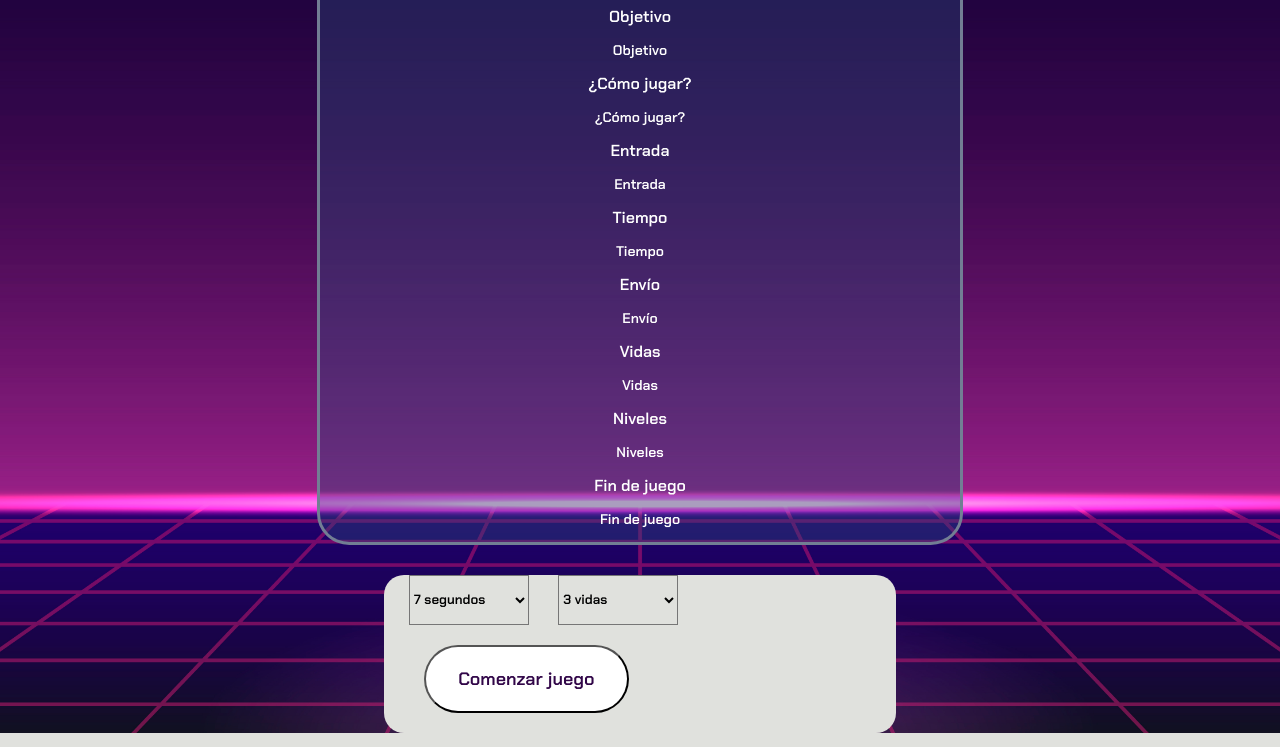
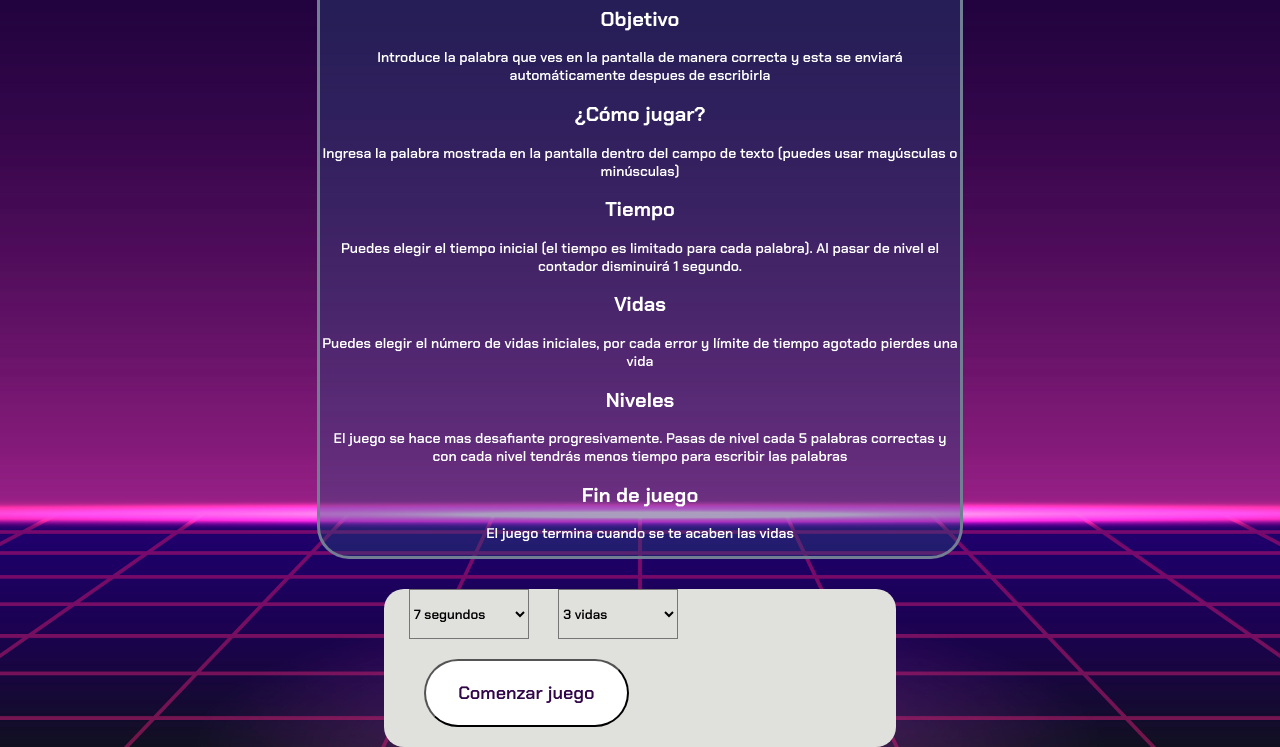
Before and after one commit to zmartand/carreraPalabras, a website: page index.html in a window 1280 px wide. Shown: the part 224-971 px from the top of the page. Drawn offline with Linux system fonts and the light colour scheme; a web font is replaced by a local one.

Commit message:
terminado

```diff
--- a/index.html
+++ b/index.html
@@ -15,31 +15,26 @@
 <div id="instrucciones">
     <h1>Instrucciones</h1>
     <h2>Objetivo</h2>
-    <h3>Objetivo</h3>
+    <h3>Introduce la palabra que ves en la pantalla de manera correcta y esta se enviará automáticamente despues de escribirla</h3>
     <h2>¿Cómo jugar?</h2>
-    <h3>¿Cómo jugar?</h3>
-    <h2>Entrada</h2>
-    <h3>Entrada</h3>
+    <h3>Ingresa la palabra mostrada en la pantalla dentro del campo de texto (puedes usar mayúsculas o minúsculas)</h3>
     <h2>Tiempo</h2>
-    <h3>Tiempo</h3>
-    <h2>Envío</h2>
-    <h3>Envío</h3>
+    <h3>Puedes elegir el tiempo inicial (el tiempo es limitado para cada palabra). Al pasar de nivel el contador disminuirá 1 segundo. </h3>
     <h2>Vidas</h2>
-    <h3>Vidas</h3>
+    <h3>Puedes elegir el número de vidas iniciales, por cada error y límite de tiempo agotado pierdes una vida</h3>
     <h2>Niveles</h2>
-    <h3>Niveles</h3>
+    <h3>El juego se hace mas desafiante progresivamente. Pasas de nivel cada 5 palabras correctas y con cada nivel tendrás menos tiempo para escribir las palabras</h3>
     <h2>Fin de juego</h2>
-    <h3>Fin de juego</h3>
+    <h3>El juego termina cuando se te acaben las vidas</h3>
 
 </div>
 <div id="opciones">
     <!-- Selección tiempo -->
-    <select id="baseTiempo" onchange="document.getElementById('tiempoPersonalizado').style.display = this.value === 'personalizar' ? '' : 'none';">
+    <select id="baseTiempo">
         <option value="10000">10 segundos</option>
         <option value="7000" selected>7 segundos</option>
         <option value="5000">5 segundos</option>
         <option value="3000">3 segundos</option>
-        <!--    <option value="personalizar">Personalizar</option>-->
     </select>
     <!-- Selección vidas -->
     <select id="vidasBase">
@@ -50,8 +45,7 @@
         <option value="2">2 vidas</option>
         <option value="1">1 vida</option>
     </select>
-    <!--<input type="numero" id="tiempoPersonalizado" placeholder="Tiempo personalizado (Segundos)" min="2" step="1" style="display: none">-->
-    <button onclick="empezarJuegoTiempoPersonalizado()">
+    <button onclick="empezarJuegoSeleccion()">
         Comenzar juego
     </button>
 </div>
--- a/script.js
+++ b/script.js
@@ -1,3 +1,4 @@
+//Variables y constantes del juego
 const palabrasArray = ["Gato", "Maravilloso", "Caramelo", "Oceano", "Sol", "Espacio", "Programar", "Eclipse", "Chocolate", "Bosque", "Perro", "Gemelo", "Mar", "Tomate", "Teclado", "Amigable", "Hogar", "Marca", "Computador", "Paisaje", "Pendiente", "Comida", "Amigo", "Estudiante", "Viaje"];
 let contadorPalabrasCorrectas = 0;
 let nivel = 1;
@@ -12,7 +13,6 @@ const palabraUsuario = document.getElementById('usuarioInput');
 const actualizarVisualizacion = () =>{
     nivelContadorSpan.textContent = nivel;
     vidasContadorSpan.textContent = vidas;
-    document.getElementById('resultado').textContent = "";
 }
 
 const palabraRandom = () => {
@@ -20,7 +20,7 @@ const palabraRandom = () => {
     document.getElementById('palabra').textContent = palabras;
 }
 
-const empezarJuegoTiempoPersonalizado = () =>{
+const empezarJuegoSeleccion = () =>{
     const seleccionado = document.getElementById('baseTiempo').value;
     const seleccionVidas = document.getElementById('vidasBase').value;
     sessionStorage.setItem('tiempoBase', seleccionado);// Guarda el tiempo base seleccionado en el almacenamiento de sesión
@@ -45,6 +45,7 @@ const inicio = () => {
 const validarPalabra = () => {
     if (palabraUsuario.value.toLocaleLowerCase() === palabras.toLowerCase()) {
         document.getElementById('usuarioInput').value = ""; // Limpiar la entrada
+        document.getElementById('instruccion').textContent = '';
         clearTimeout(intervaloJuego);
         contadorPalabrasCorrectas++;
         document.getElementById('contarPalabrasCorrectas').textContent = contadorPalabrasCorrectas;
@@ -55,7 +56,8 @@ const validarPalabra = () => {
 }
 
 const subirNivel = () => {
-    if (contadorPalabrasCorrectas % 2 === 0) {
+    document.getElementById('resultado').textContent = '';
+    if (contadorPalabrasCorrectas % 5 === 0) { // Si el contador de palabras correctas es múltiplo de 5
         nivel++; // Incrementa primero el nivel
         if (tiempoBase > tiempoMinimo) {
             tiempoBase = Math.max(tiempoMinimo, tiempoBase - 1000);
--- a/style.css
+++ b/style.css
@@ -5,7 +5,8 @@
 
 }
 h2{
-    font-size: 16px;
+    font-size: 20px;
+    font-weight: bold;
 }
 h3{
     font-size: 14px;
```
Also changed, not shown: juego.html (+1 -1 lines).
